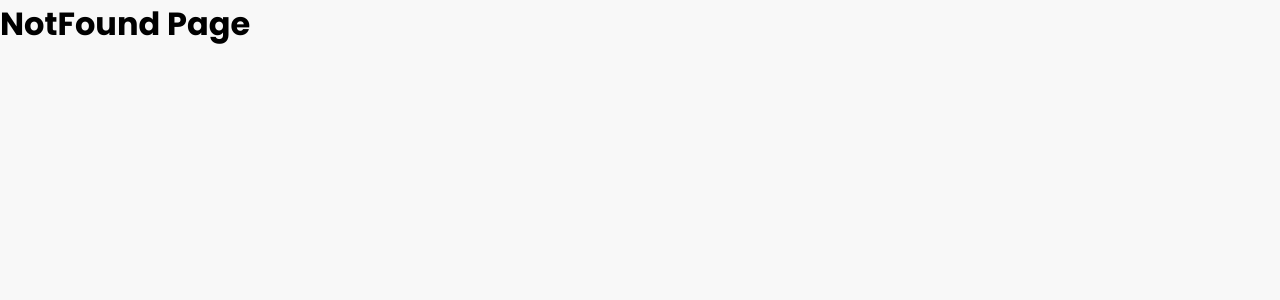
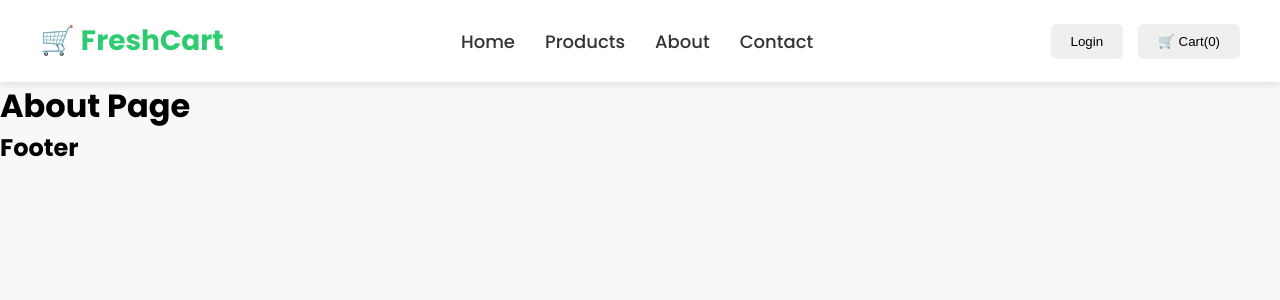
Before and after one commit to chandanadabbi/fresh-cart, a React (Vite) app: page /about in a window 1280 px wide. Shown: the top 300 px of the page. Built offline with nearby package versions, Linux system fonts and the light colour scheme; a web font is replaced by a local one.

Commit message:
Complete Day 3: React components, props, state, map, and responsive navbar

```diff
--- a/src/App.jsx
+++ b/src/App.jsx
@@ -4,6 +4,8 @@ import MainLayout from "./layouts/MainLayout";
 import Home from "./pages/Home/Home";
 import Products from "./pages/Products/Products";
 import NotFound from "./pages/NotFound/NotFound";
+import About from "./pages/About/About";
+import Contact from "./pages/Contact/Contact";
 
 function App() {
   return (
@@ -11,6 +13,8 @@ function App() {
       <Route path="/" element={<MainLayout />}>
         <Route index element={<Home />} />
         <Route path="products" element={<Products />} />
+        <Route path="about" element={<About />} />
+        <Route path="contact" element={<Contact />} />
       </Route>
 
       <Route path="*" element={<NotFound />} />
--- a/src/components/Navbar/Navbar.css
+++ b/src/components/Navbar/Navbar.css
@@ -2,30 +2,71 @@ nav{
     display:flex;
     justify-content: space-between;
     align-items: center;
-    padding:16px 40px;
-    background-color: #2ecc71;
+    padding:20px 40px;
+    background-color: white;
+    box-shadow: 0 2px 8px rgba(0,0,0,0.1);
 }
-nav h2{
-    color: white;
+.logo h2{
+    color: #2ecc71;
+    font-size: 28px;
     cursor: pointer;
 }
-nav ul{
+.nav-links{
     list-style: none;
     display: flex;
     gap: 30px;
 }
 
-nav a{
+.nav-links a{
     text-decoration: none;
-    color: white;
+    color:#333;
     font-size: 18px;
     font-weight: 500;
 }
 
-nav a:hover {
+.nav-links a:hover {
+    color: #2ecc71;
     opacity: 0.8;
 }
 .active{
     color: yellow;
     font-weight: bold;
 }
+.nav-actions{
+    display:flex;
+    gap:15px;
+}
+.nav-actions button{
+    padding:10px 20px;
+    border: none;
+    border-radius: 6px;
+    cursor: pointer;
+    transition: all 0.3s ease;
+}
+.nav-actions button:hover{
+    background-color: #2ecc71;
+    color: white;
+}
+.menu-icon{
+    display:none;
+}
+@media (max-width:768px){
+    nav{
+        padding:20px;
+        flex-direction: column;
+        gap:20px;
+    }
+    .menu-icon{
+        display:block;
+    }
+    .nav-links{
+        display: none;
+    }
+    .nav-links.open{
+        display:flex;
+        flex-direction: column;
+    }
+    .nav-actions{
+        display: none;
+    }
+}
--- a/src/components/Navbar/Navbar.jsx
+++ b/src/components/Navbar/Navbar.jsx
@@ -1,14 +1,24 @@
+import { useState } from "react";
 import { NavLink } from "react-router-dom";
 import "./Navbar.css";
 
 function Navbar() {
+  const [isMenuOpen, setIsMenuOpen] = useState(false);
+  const [cartCount, setCartCount] = useState(0);
   return (
     <nav>
-      <h2>FreshCart</h2>
-      <ul>
+      <div className="logo">
+        <h2>🛒 FreshCart</h2>
+      </div>
+      <button className="menu-icon" onClick={() => setIsMenuOpen(!isMenuOpen)}>
+        ☰
+      </button>
+
+      <ul className={`nav-links ${isMenuOpen ? "open" : ""}`}>
         <li>
           <NavLink
             to="/"
+            onClick={() => setIsMenuOpen(false)}
             className={({ isActive }) => (isActive ? "active" : "")}
           >
             Home
@@ -17,12 +27,42 @@ function Navbar() {
         <li>
           <NavLink
             to="/products"
+            onClick={() => setIsMenuOpen(false)}
             className={({ isActive }) => (isActive ? "active" : "")}
           >
             Products
           </NavLink>
         </li>
+        <li>
+          <NavLink
+            to="/about"
+            onClick={() => setIsMenuOpen(false)}
+            className={({ isActive }) => (isActive ? "active" : "")}
+          >
+            About
+          </NavLink>
+        </li>
+        <li>
+          <NavLink
+            to="/contact"
+            onClick={() => setIsMenuOpen(false)}
+            className={({ isActive }) => (isActive ? "active" : "")}
+          >
+            Contact
+          </NavLink>
+        </li>
       </ul>
+      <div className="nav-actions">
+        <button>Login</button>
+        <button
+          onClick={() => {
+            setCartCount((prev)=>prev+1);
+            setCartCount((prev)=>prev+1);
+          }}
+        >
+          🛒 Cart({cartCount})
+        </button>
+      </div>
     </nav>
   );
 }
--- /dev/null
+++ b/src/pages/About/About.jsx
@@ -0,0 +1,9 @@
+import React from 'react'
+
+function About() {
+  return (
+    <h1>About Page</h1>
+  )
+}
+
+export default About
--- /dev/null
+++ b/src/pages/Contact/Contact.jsx
@@ -0,0 +1,9 @@
+import React from 'react'
+
+function Contact() {
+  return (
+    <h1>Contact Page</h1>
+  )
+}
+
+export default Contact
```
Also changed, not shown: src/pages/About/About.css (added), src/pages/Contact/Contact.css (added).
